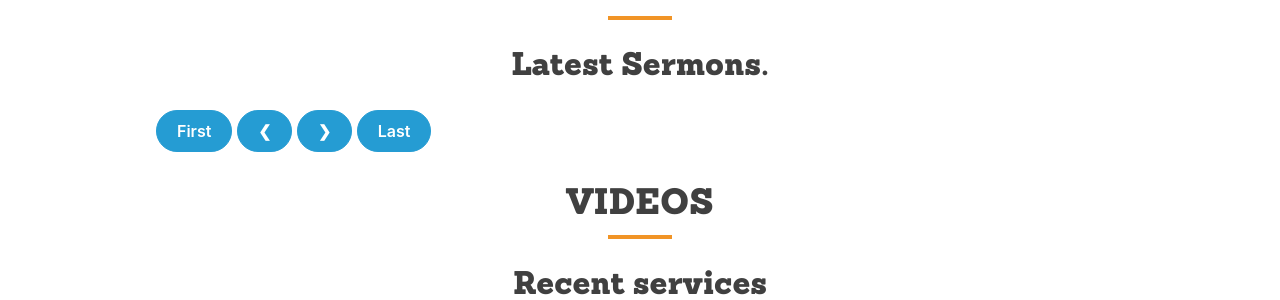
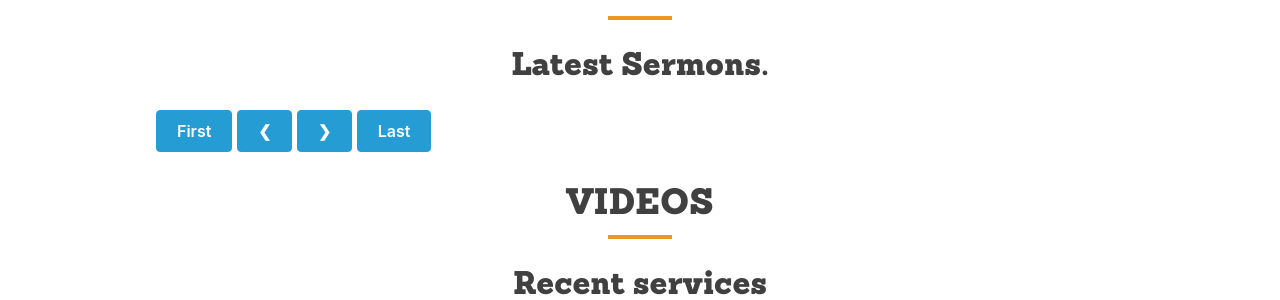
Before and after one commit to woodcox/city-jekyll, a Jekyll site: the page built from pages/_media/2021-01-02-video.md, in a window 1280 px wide. Shown: the part 944-1244 px from the top of the page. Built offline with Jekyll 4.4.1, drawn with Linux system fonts in a browser that asks for light colours.

Commit message:
Update audio-cards.html

```diff
--- a/_includes/components/audio-cards.html
+++ b/_includes/components/audio-cards.html
@@ -14,8 +14,8 @@
 </div>
 
 <div class="slider-nav" data-snap-slider-nav="media-slider-link">
-  <button class="round-button" type="button" data-snap-slider-goto="first">First</button>
-  <button class="round-button" type="button" data-snap-slider-goto="prev">&#10094;</button>
-  <button class="round-button" type="button" data-snap-slider-goto="next">&#10095;</button>
-  <button class="round-button" type="button" data-snap-slider-goto="last">Last</button>
+  <button type="button" data-snap-slider-goto="first">First</button>
+  <button type="button" data-snap-slider-goto="prev">&#10094;</button>
+  <button type="button" data-snap-slider-goto="next">&#10095;</button>
+  <button type="button" data-snap-slider-goto="last">Last</button>
 </div>
```
